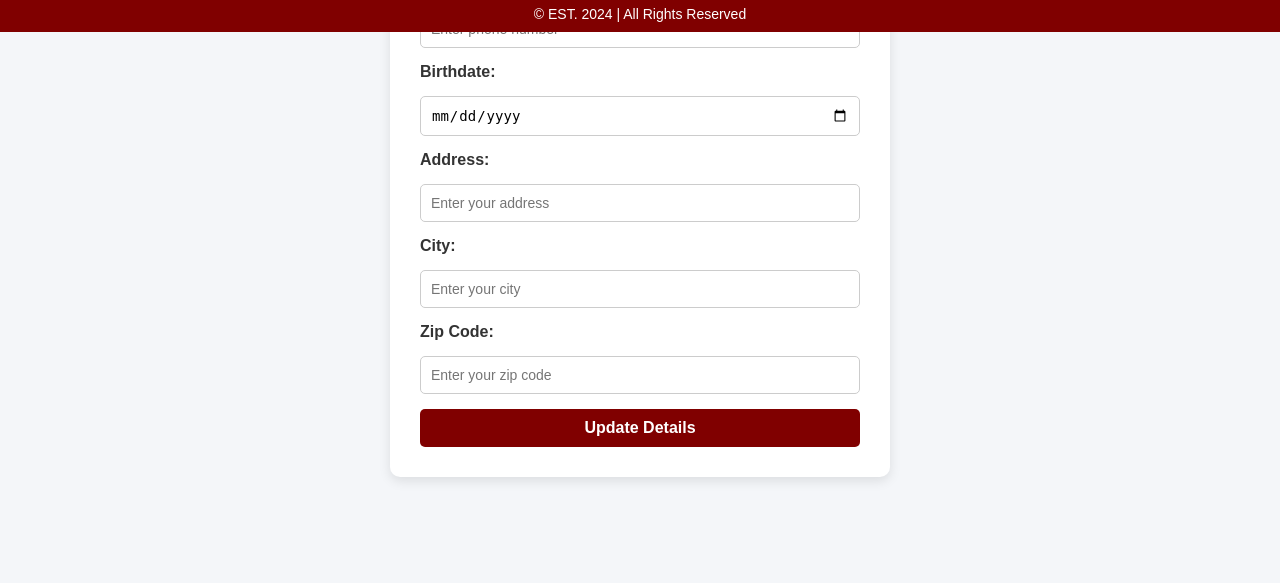
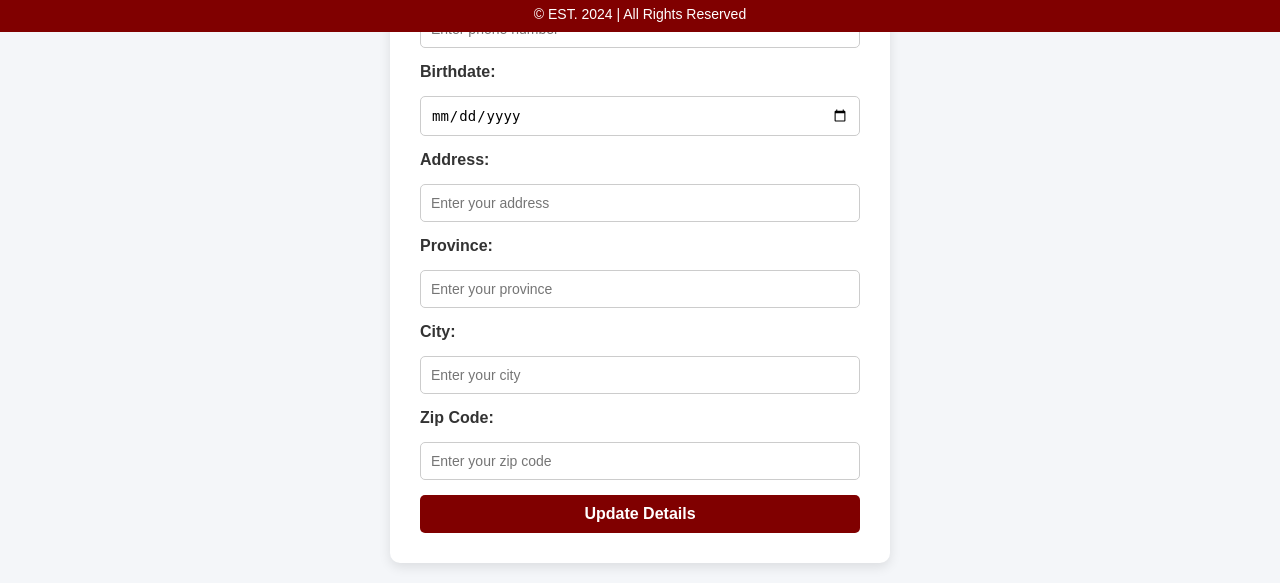
Before and after one commit to WazeyBoi/LuxStayProperties2.0, a Django app: page /users/edit-account/ in a window 1280 px wide. Shown: the part 768-1351 px from the top of the page. Before the commit the page ends 1249 px from the top, so only its background shows below. Run offline with Django 5.2, Linux system fonts and the light colour scheme; a user stored in the database is signed in.

Commit message:
Updated User Model
streetAddres -> address
added new field: province

Modified codes where this update is being utilized

```diff
--- a/users/forms.py
+++ b/users/forms.py
@@ -26,7 +26,8 @@ class CustomUserCreationForm(UserCreationForm):
             'email',
             'contact',
             'birthdate',
-            'streetAddress',
+            'address',
+            'province',
             'city',
             'zipcode'
         ]
@@ -37,7 +38,8 @@ class CustomUserCreationForm(UserCreationForm):
             'email': forms.EmailInput(attrs={'placeholder': 'Enter email address'}),
             'contact': forms.TextInput(attrs={'placeholder': 'Enter contact number'}),
             'birthdate': forms.DateInput(attrs={'placeholder': 'YYYY-MM-DD', 'type': 'date'}),
-            'streetAddress': forms.TextInput(attrs={'placeholder': 'Enter street address'}),
+            'address': forms.TextInput(attrs={'placeholder': 'Enter street address'}),
+            'province': forms.TextInput(attrs={'placeholder': 'Enter province'}),
             'city': forms.TextInput(attrs={'placeholder': 'Enter city'}),
             'zipcode': forms.TextInput(attrs={'placeholder': 'Enter ZIP code'}),
         }
--- a/users/models.py
+++ b/users/models.py
@@ -12,7 +12,8 @@ class User(AbstractUser):
 
     # Additional user attributes
     birthdate = models.DateField(null=True, blank=True)
-    streetAddress = models.CharField(max_length=255, null=True, blank=True)
+    address = models.CharField(max_length=255, null=True, blank=True)
+    province = models.CharField(max_length=100, null=True, blank=True)
     city = models.CharField(max_length=100, null=True, blank=True)
     zipcode = models.CharField(max_length=20, null=True, blank=True)
     contact = models.CharField(max_length=15, blank=True)
--- a/users/templates/users/edit_account.html
+++ b/users/templates/users/edit_account.html
@@ -31,7 +31,7 @@
         <input type="email" id="email" name="email" value="{{ user.email }}" required style="padding: 10px; border: 1px solid #ccc; border-radius: 5px; font-size: 14px;">
 
         <label for="phone" style="font-weight: bold; color: #333;">Phone:</label>
-        <input type="text" id="phone" name="phone" value="{{ user.contact|default_if_none:'' }}" placeholder="Enter phone number" style="padding: 10px; border: 1px solid #ccc; border-radius: 5px; font-size: 14px;">
+        <input type="text" id="phone" name="contact" value="{{ user.contact|default_if_none:'' }}" placeholder="Enter phone number" style="padding: 10px; border: 1px solid #ccc; border-radius: 5px; font-size: 14px;">
 
         <label for="birthdate" style="font-weight: bold; color: #333;">Birthdate:</label>
         <input type="date" id="birthdate" name="birthdate" value="{{ user.birthdate|date:'Y-m-d' }}" required style="padding: 10px; border: 1px solid #ccc; border-radius: 5px; font-size: 14px;">
@@ -39,11 +39,14 @@
         <label for="address" style="font-weight: bold; color: #333;">Address:</label>
         <input type="text" id="address" name="address" value="{{ user.address|default_if_none:'' }}" placeholder="Enter your address" style="padding: 10px; border: 1px solid #ccc; border-radius: 5px; font-size: 14px;">
 
+        <label for="province" style="font-weight: bold; color: #333;">Province:</label>
+        <input type="text" id="province" name="province" value="{{ user.province|default_if_none:'' }}" placeholder="Enter your province" style="padding: 10px; border: 1px solid #ccc; border-radius: 5px; font-size: 14px;">
+
         <label for="city" style="font-weight: bold; color: #333;">City:</label>
         <input type="text" id="city" name="city" value="{{ user.city|default_if_none:'' }}" placeholder="Enter your city" style="padding: 10px; border: 1px solid #ccc; border-radius: 5px; font-size: 14px;">
 
-        <label for="zip_code" style="font-weight: bold; color: #333;">Zip Code:</label>
-        <input type="text" id="zip_code" name="zip_code" value="{{ user.zip_code|default_if_none:'' }}" placeholder="Enter your zip code" style="padding: 10px; border: 1px solid #ccc; border-radius: 5px; font-size: 14px;">
+        <label for="zipcode" style="font-weight: bold; color: #333;">Zip Code:</label>
+        <input type="text" id="zipcode" name="zipcode" value="{{ user.zipcode|default_if_none:'' }}" placeholder="Enter your zip code" style="padding: 10px; border: 1px solid #ccc; border-radius: 5px; font-size: 14px;">
 
         <button type="submit" style="padding: 10px 20px; background-color: #800000; color: white; border: none; border-radius: 5px; font-weight: bold; font-size: 16px; cursor: pointer;">Update Details</button>
     </form>
--- a/users/templates/users/tenant_management.html
+++ b/users/templates/users/tenant_management.html
@@ -33,7 +33,7 @@
             <tr style="border-bottom: 1px solid #ddd;">
                 <td style="padding: 10px;">{{ tenant.first_name }}</td>
                 <td style="padding: 10px;">{{ tenant.last_name }}</td>
-                <td style="padding: 10px;">{{ tenant.streetAddress|default:"N/A" }}, {{ tenant.city|default:"N/A" }} {{ tenant.zipcode|default:"N/A" }}</td>
+                <td style="padding: 10px;">{{ tenant.address |default:"N/A" }}, {{ tenant.province|default:"N/A" }}, {{ tenant.city|default:"N/A" }} {{ tenant.zipcode|default:"N/A" }}</td>
                 <td style="padding: 10px;">{{ tenant.email }}</td>
                 <td style="padding: 10px;">{{ tenant.contact|default:"N/A" }}</td>
                 <td style="padding: 10px;">
```
Also changed, not shown: users/templates/users/register.html (+5 -2 lines), users/migrations/0004_rename_streetaddress_user_address_user_province.py (added).
